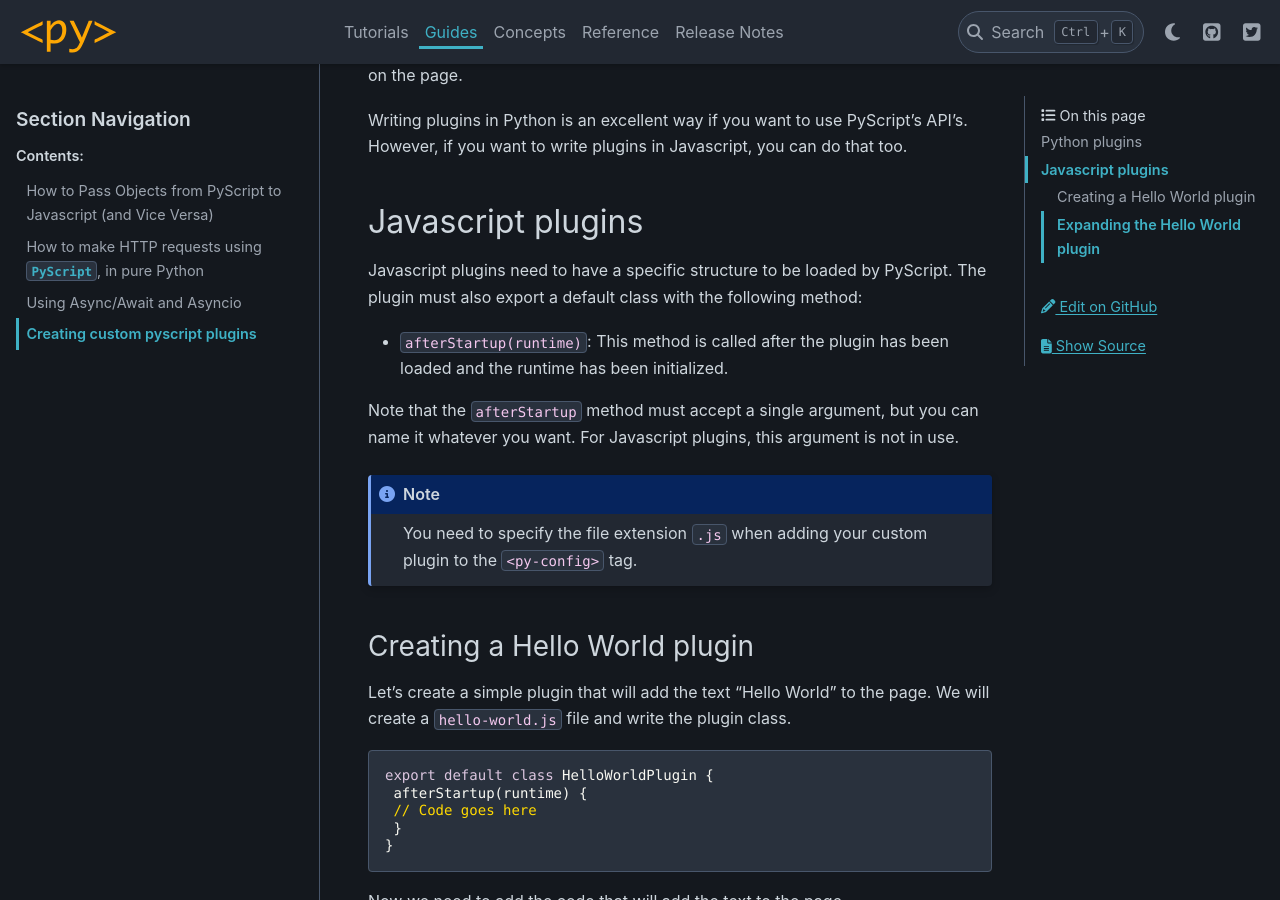
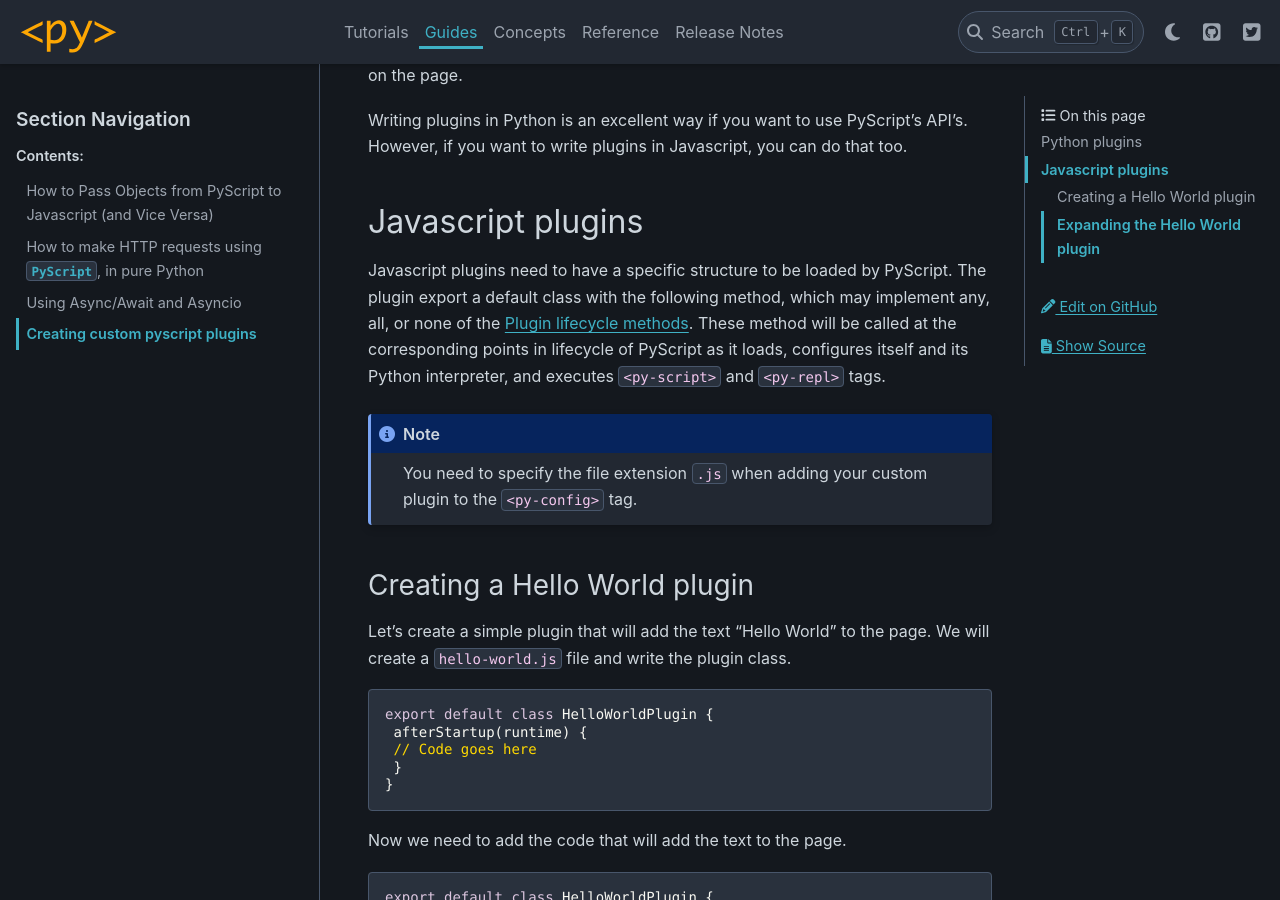
Before and after one commit to pyscript/pyscript, a Sphinx documentation site: the page built from docs/guides/custom-plugins.md, in a window 1280 px wide and 900 px high, scrolled down 2676 px. Built offline with Sphinx 7.4.7 and the PyData theme 0.15.4, drawn with Linux system fonts in a browser that asks for light colours.

Commit message:
Make plugin methods optional

````diff
--- a/docs/guides/custom-plugins.md
+++ b/docs/guides/custom-plugins.md
@@ -120,11 +120,7 @@
 
 ## Javascript plugins
 
-Javascript plugins need to have a specific structure to be loaded by PyScript. The plugin must also export a default class with the following method:
-
-- `afterStartup(runtime)`: This method is called after the plugin has been loaded and the runtime has been initialized.
-
-Note that the `afterStartup` method must accept a single argument, but you can name it whatever you want. For Javascript plugins, this argument is not in use.
+Javascript plugins need to have a specific structure to be loaded by PyScript. The plugin export a default class with the following method, which may implement any, all, or none of the [Plugin lifecycle methods](https://github.com/pyscript/pyscript/blob/main/pyscriptjs/src/plugin.ts#L9-L65). These method will be called at the corresponding points in lifecycle of PyScript as it loads, configures itself and its Python interpreter, and executes `<py-script>` and `<py-repl>` tags.
 
 ```{note}
 You need to specify the file extension `.js` when adding your custom plugin to the `<py-config>` tag.
````
Also changed, not shown: 1 other file.
